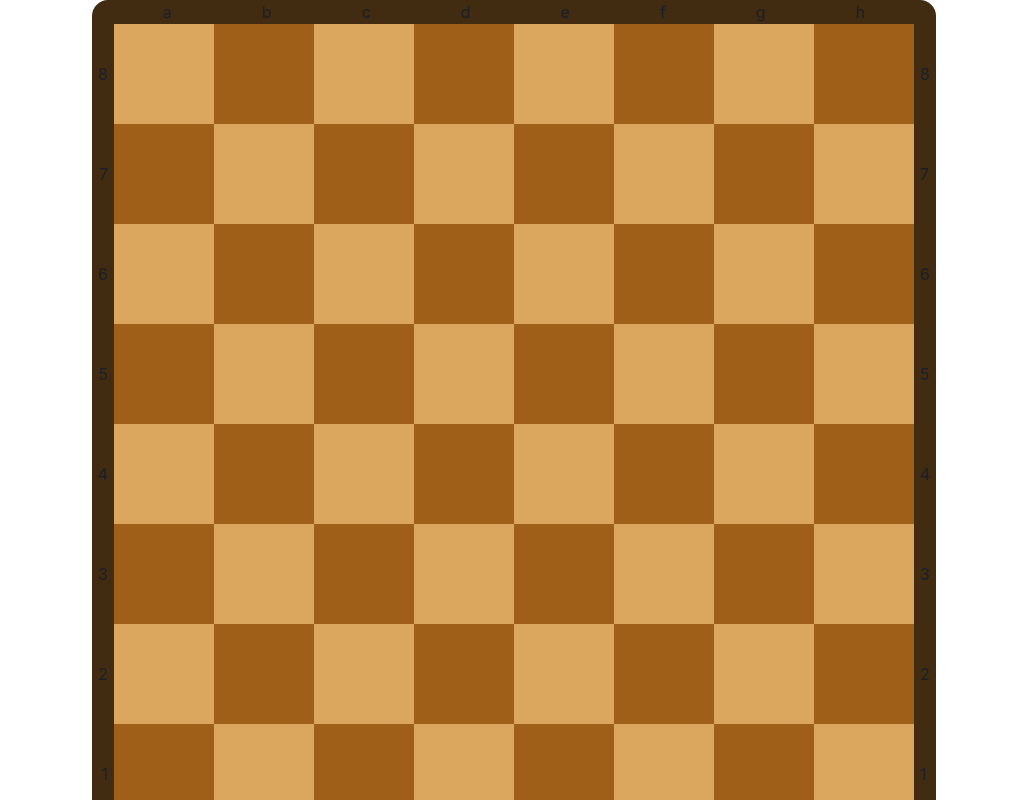
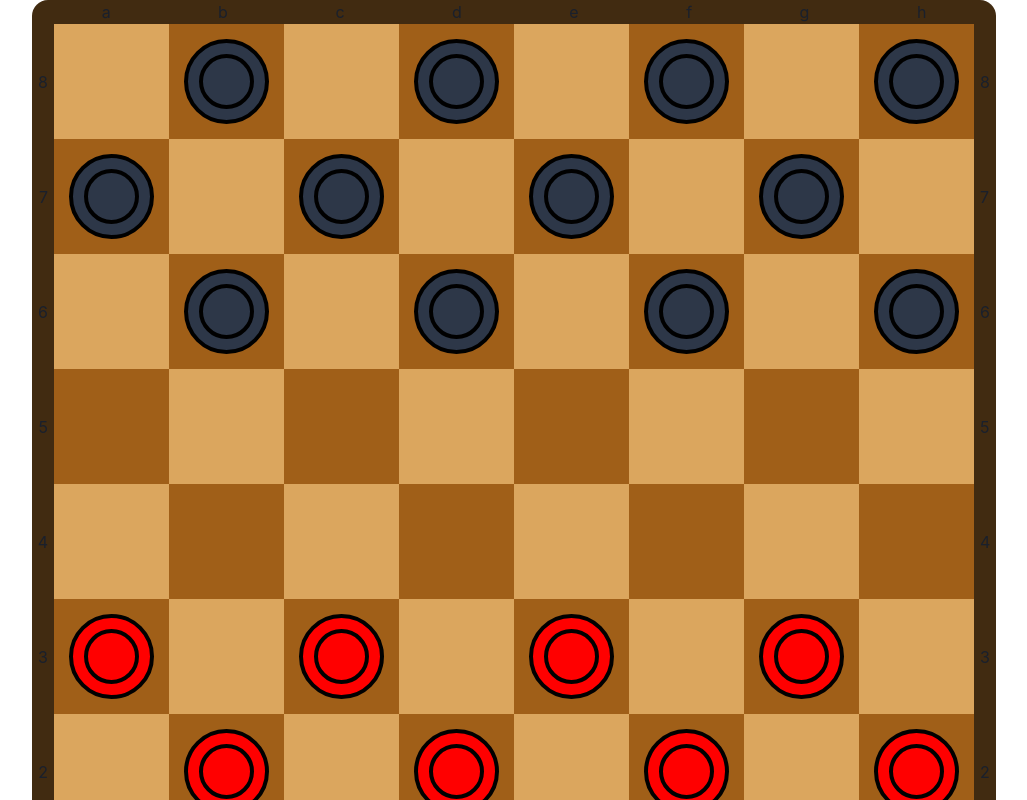
Before and after one commit to dshehbaj/checkers, a React (Create React App) app: page / in a window 1280 px wide. Shown: the top 800 px of the page, without its empty margins (126-1153 px from the left). Built offline with nearby package versions, Linux system fonts and the light colour scheme.

Commit message:
Experimenting with drag and drop disbaled options.

```diff
--- a/src/components/Board.tsx
+++ b/src/components/Board.tsx
@@ -2,6 +2,7 @@ import React, {useState} from "react";
 import { Text, Box, Center, HStack, VStack } from "@chakra-ui/react";
 import { DragDropContext, Droppable, Draggable } from "react-beautiful-dnd";
 import Piece from "./Piece";
+import isUnit from "../utils/distance";
 
 interface BoardProps {
   size: number;
@@ -20,19 +21,19 @@ interface SquareProps extends RowProps {
 const DARK = "#A05F18";
 const LIGHT = "#DBA65E";
 const OUTLINE = "#412B11";
-const TOPSPACING = 90;
+const TOPSPACING = 107.5;
 
 const Square: React.FC<SquareProps> = ({ row, col, size, token }) => {
   const offset = row % 2 ? 0 : 1;
   const bg = (col + offset) % 2 ? LIGHT : DARK;
   const one_d = row * size + col;
   return (
-    <Center width="100px" height="100px" bg={bg}>
-      {token !== 0 &&
-      <Draggable index={one_d} draggableId={String(one_d)}>
+    <Center width="115px" height="115px" bg={bg}>
+      {
+      <Draggable index={one_d} draggableId={String(one_d)} isDragDisabled={token <= 0}>
         {({ draggableProps, dragHandleProps, innerRef }) => (
           <Box {...draggableProps} {...dragHandleProps} ref={innerRef}>
-            <Piece color={token === 2 ? 1 : 0} />
+            <Piece color={token === 2 ? 1 : 0} visibile={token !== 0}/>
           </Box>
         )}
       </Draggable>
@@ -47,8 +48,9 @@ const Row: React.FC<RowProps> = ({ row, size, tokens }) => {
       <Text p={1.5}>{size - row}</Text>
       {new Array(size).fill(0).map((_, idx) => {
         const one_d = row * size + idx;
+        const isLight = (idx + (row % 2 ? 0 : 1)) % 2 ? true : false;
         return (
-          <Droppable droppableId={String(one_d)} key={one_d}>
+          <Droppable droppableId={String(one_d)} key={one_d} isDropDisabled={isLight}>
             {({ droppableProps, innerRef }) => (
               <Box {...droppableProps} ref={innerRef}>
                 <Square row={row} col={idx} size={size} token={tokens[idx]}
@@ -64,6 +66,9 @@ const Row: React.FC<RowProps> = ({ row, size, tokens }) => {
 };
 
 const Board: React.FC<BoardProps> = ({ size }) => {
+  //Black: 1 Normal, 4 King
+  //Red: 2 Normal, 5 King
+  //If Negative then disabled
   const [grid, setGrid] = useState([
     0, 1, 0, 1, 0, 1, 0, 1,
     1, 0, 1, 0, 1, 0, 1, 0,
@@ -79,9 +84,9 @@ const Board: React.FC<BoardProps> = ({ size }) => {
 
   const handleOnDragEnd = (result: {[key: string]: any}) => {
     if (!result.destination) return;
-    console.log(result);
     const source = parseInt(result.source.droppableId);
     const destination = parseInt(result.destination.droppableId);
+    if (!isUnit(source, destination, size)) return;
     const tempGrid = Array.from(grid);
     const temp = tempGrid[source];
     tempGrid[source] = tempGrid[destination];
```
